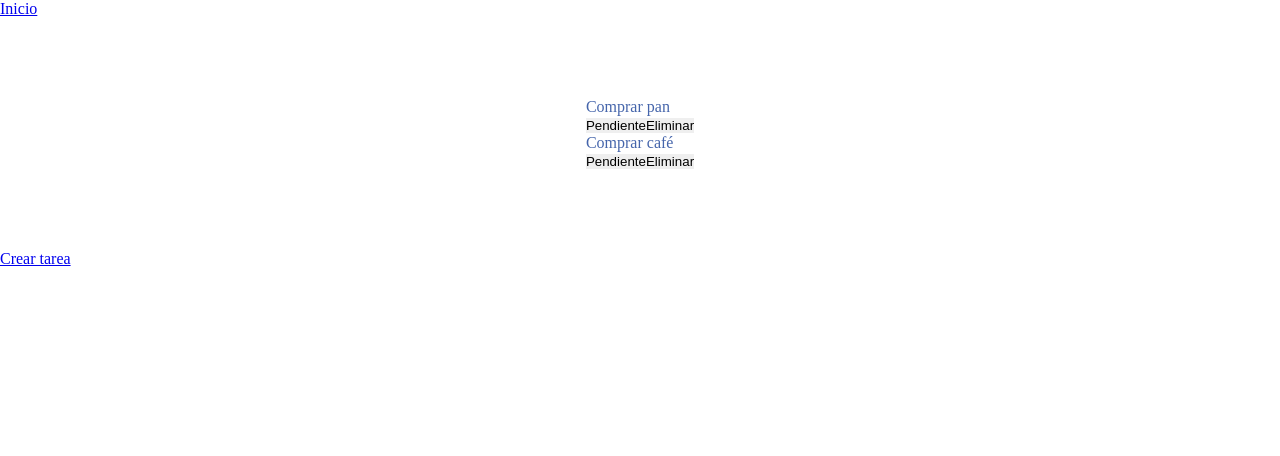
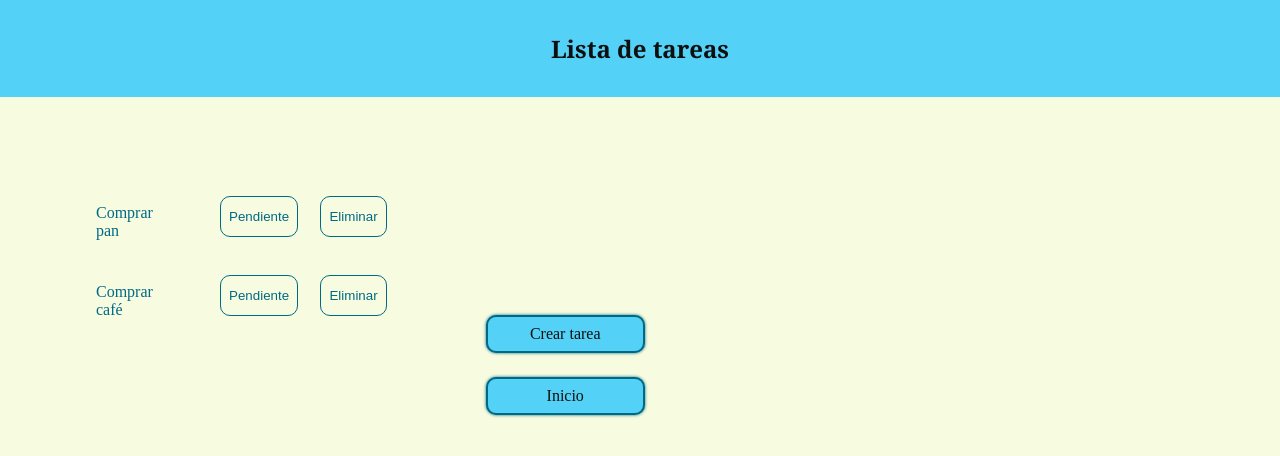
Before and after one commit to RebeV18/reto17, a React (Vite) app: page / in a window 1280 px wide. Shown: the top 456 px of the page. Built offline with nearby package versions, Linux system fonts and the light colour scheme.

Commit message:
update files

```diff
--- /dev/null
+++ b/src/components/Navbar/Navbar.css
@@ -0,0 +1,13 @@
+.nav-container {
+    display: flex;
+    justify-content: center;
+    align-items: center;
+    padding: 2rem;
+    background-color: var(--second-color);
+}
+
+.nav-container h1 {
+    background-color: var(--second-color);
+    color: var(--four-color);
+    font-family: Georgia, 'Times New Roman', Times, serif;
+}
--- a/src/components/Navbar/Navbar.jsx
+++ b/src/components/Navbar/Navbar.jsx
@@ -1,9 +1,10 @@
 import { Link } from "react-router-dom"
+import "./Navbar.css"
 
 export const Navbar = () => {
     return (
         <nav className="nav-container">
-            <Link to={'/'}>Inicio</Link>
+            <h1>Lista de tareas</h1>
         </nav>
     )
 }
--- a/src/index.css
+++ b/src/index.css
@@ -3,10 +3,12 @@
   border: 0;
   padding: 0;
   box-sizing: border-box;
+  background-color: var(--primary-color);
 }
 
 :root {
-  --primary-color: #4565ab;
-  --secondary-color: #dd8545;
-  --third-color: #ffffff;
+  --primary-color: #f7fce0;
+  --second-color: #54d1f7;
+  --third-color: #006983;
+  --four-color: #0e0f0f;
 }
--- a/src/pages/Home/Home.css
+++ b/src/pages/Home/Home.css
@@ -1,12 +1,60 @@
-.container {
+.home-container {
+  display: flex;
+  flex-direction: row;
+  justify-content: space-between
+}
+
+.tasks_container {
     display: flex;
     flex-direction: column;
-    justify-content: left;
-    align-items: center;
-    text-align: left;
-
-    background-color: var(--third-color);
-    color: var(--primary-color);
+    justify-content: center;
+    color: var(--third-color);
 
     padding: 5rem;
   }
+
+.task-container {
+  display: flex;
+  flex-direction: row;
+  justify-content: flex-start;
+  padding: 0.5rem;
+}
+
+.btnO {
+  color: var(--third-color);
+  border: 1px solid var(--third-color);
+  border-radius: 10px;
+  padding: 0.5rem;
+  margin: 0.7rem;
+  cursor: pointer;
+}
+
+.task-container p {
+  margin: 0.5rem;
+  padding-top: 0.7rem;
+  padding-right: 3rem;
+}
+
+.btn-container {
+  display: flex;
+  flex-direction: column;
+  justify-content: flex-end;
+
+  gap: 1.5rem;
+  cursor: pointer;
+  width: 100%;
+}
+
+.btn-nav {
+  background-color: var(--second-color);
+
+  color: var(--four-color);
+  text-decoration: none;
+  text-align: center;
+
+  border: 2px solid var(--third-color);
+  padding: 0.5rem;
+  border-radius: 10px;
+  box-shadow: 0 0 0.2rem var(--third-color);
+  width: 20%;
+}
--- a/src/pages/Home/Home.jsx
+++ b/src/pages/Home/Home.jsx
@@ -23,19 +23,28 @@ export const Home = () => {
   };
 
   return (
-    <>
-      <div className="container">
+    <div className="home-container">
+      <div className="tasks_container">
         {tasks.map((t) => (
-          <div key={t.id}>
+          <div className="task-container" key={t.id}>
             <p>{t.text}</p>
-            <button onClick={() => handleCompleteTask(t.id)}>
+            <button className="btnO" onClick={() => handleCompleteTask(t.id)}>
               {t.status ? "Pendiente" : "Completada"}
             </button>
-            <button onClick={() => handleDelete(t.id)}>Eliminar</button>
+            <button className="btnO" onClick={() => handleDelete(t.id)}>
+              Eliminar
+            </button>
           </div>
         ))}
       </div>
-      <Link to={'/create'}>Crear tarea</Link>
-    </>
+      <div className="btn-container">
+        <Link className="btn-nav" to={"/create"}>
+          Crear tarea
+        </Link>
+        <Link className="btn-nav" to={"/"}>
+          Inicio
+        </Link>
+      </div>
+    </div>
   );
 };
```
